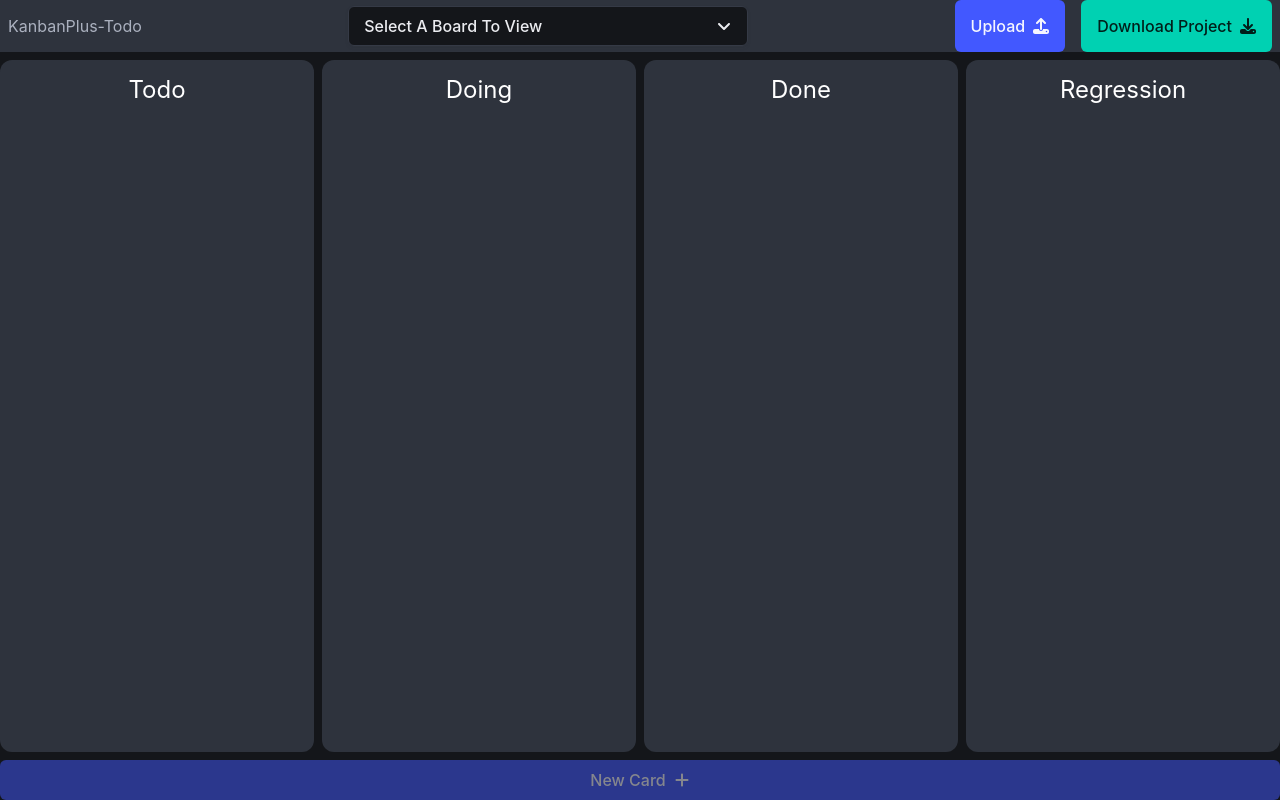
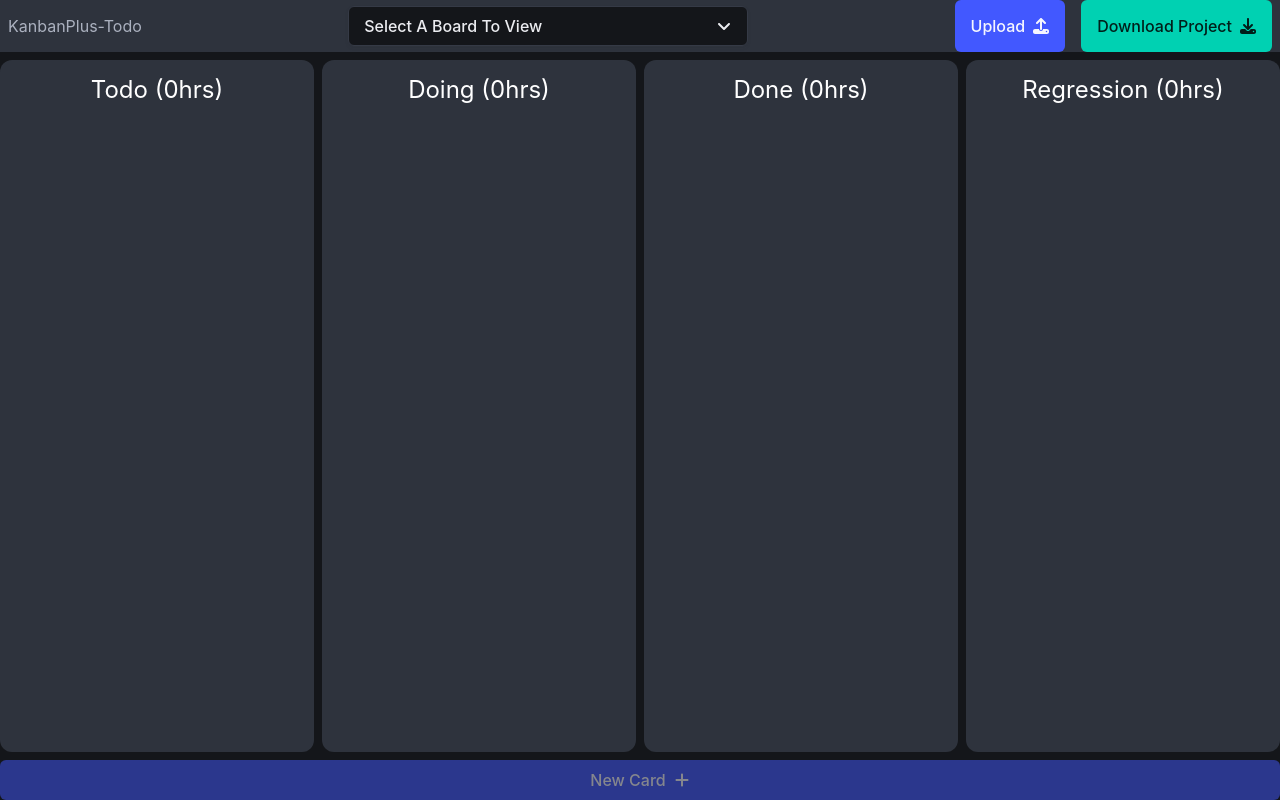
Before and after one commit to empyrean-sama/kanbanPlus-todo, a React (Vite) app: page / in a window 1280 px wide. Built offline with nearby package versions, Linux system fonts and the light colour scheme.

Commit message:
feat: Column component now displays remaining time on that column
Can serialize kanbanTime into number of hours by calling the newly written utility method.

TimeEntries on ICard will make use of KanbanDateTime and KanbanTime going forward.

```diff
--- a/src/components/Board/ColumnPage/Column.tsx
+++ b/src/components/Board/ColumnPage/Column.tsx
@@ -3,6 +3,8 @@ import Style from './Column.module.scss';
 
 import { boardComponentContext, IBoardComponentContext } from '../Board';
 import ECardState from '../../../Enum/ECardState';
+import { boardAPIContext, IBoardAPI } from '../../CardsAPI/BoardAPI';
+import ICard, { ITimeEntry } from '../../../interface/ICard';
 
 export interface IColumnProps extends HTMLAttributes<HTMLDivElement> {
     title: string,
@@ -17,6 +19,7 @@ export interface IColumnProps extends HTMLAttributes<HTMLDivElement> {
  */
 export default function Column({title, associatedState, className, children, ...htmlAttributes}: PropsWithChildren<IColumnProps>) {
     const customClassName = className || "";
+    const boardAPI = useContext(boardAPIContext) as IBoardAPI;
     const boardContextAPI = useContext(boardComponentContext) as IBoardComponentContext;
 
     function handleDrop(ev: React.DragEvent<HTMLDivElement>) {
@@ -29,6 +32,10 @@ export default function Column({title, associatedState, className, children, ...
         ev.preventDefault();
     }
 
+    const cardsOnColumn =  boardAPI.getCards().filter((card: ICard) => card.state.toLowerCase() === title.toLowerCase());
+    const calculateTimeSpent = (timeSpentEntries: ITimeEntry[]) => timeSpentEntries.reduce((sum, entry) => sum += entry.duration.toHours(), 0);
+    const remainingTime = cardsOnColumn.reduce((sum, card) => (card.estimatedTime.toHours() - calculateTimeSpent(card.timeSpentEntries)) + sum, 0);
+
     return(
         <div
             className={`column ${Style['column']} ${customClassName}`}
@@ -36,7 +43,7 @@ export default function Column({title, associatedState, className, children, ...
             onDrop={(ev) => handleDrop(ev)}
             onDragOver={(ev) => handleDragOver(ev)}
         >
-            <div className={`${Style['title']} is-size-4 `}>{title}</div>
+            <div className={`${Style['title']} is-size-4 `}>{title} ({remainingTime}hrs)</div>
             <div className={`${Style['cards']}`}>
                 {children}
             </div>
--- a/src/components/ui/class/KanbanTime.ts
+++ b/src/components/ui/class/KanbanTime.ts
@@ -24,6 +24,16 @@ export default class KanbanTime {
         this._days = days || 0;
         this._hours = hours || 0;
         this._minutes = minutes || 0;
+    }
+
+    /**
+     * Converts this object into a number with the units hours
+     * @returns the number of hours this object represents
+     */
+    public toHours(): number {
+        return (
+            (this._days * 24) + this._hours + (this._minutes / 60)
+        );
     }
 
     /**
```
Also changed, not shown: src/interface/ICard.ts (+2 -5 lines).
